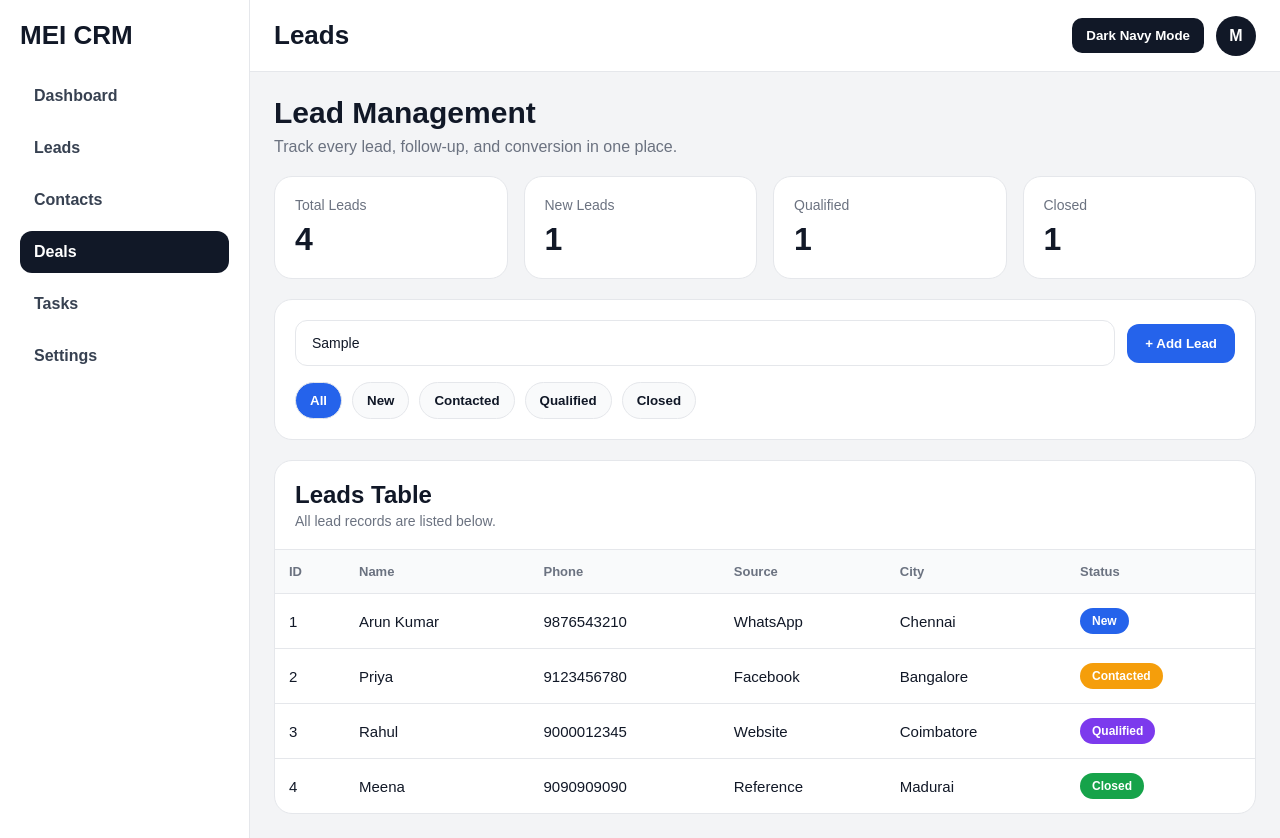
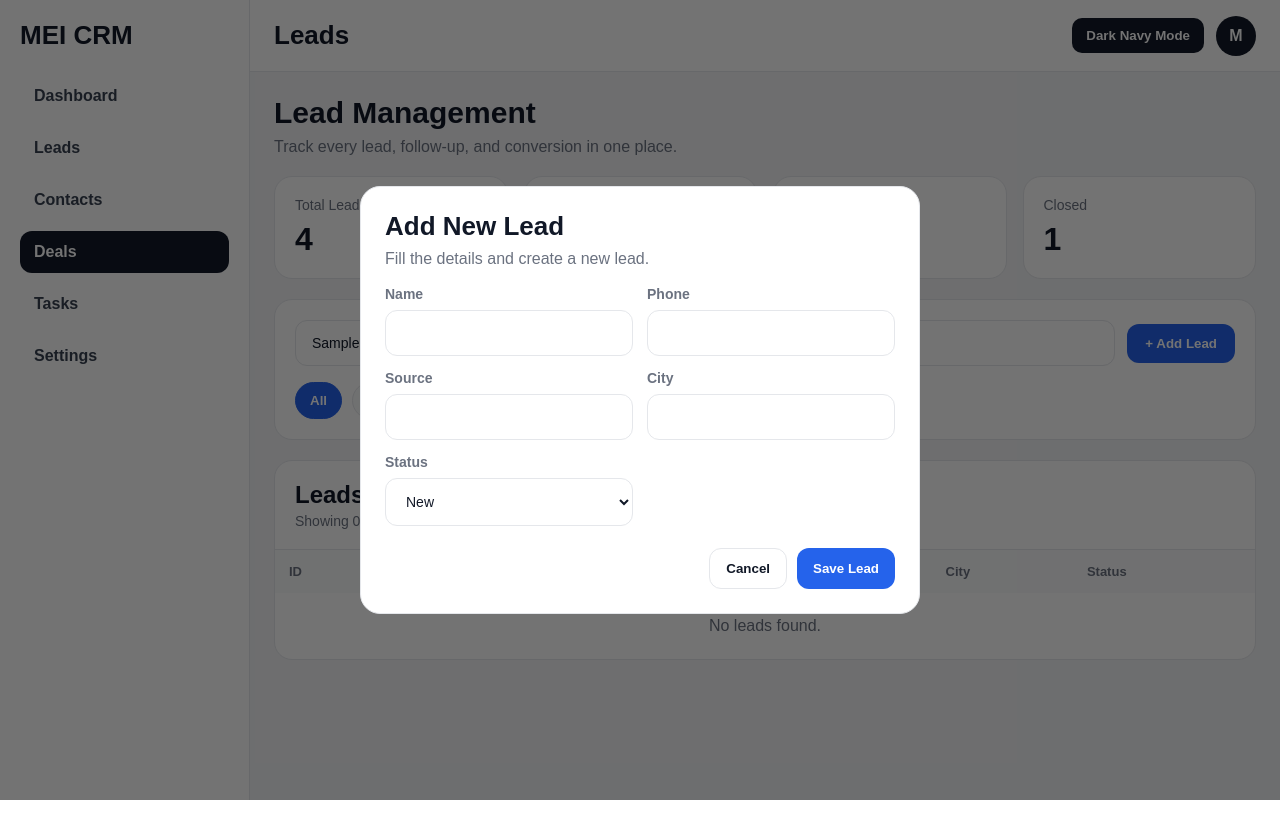
Before and after one commit to meiestate/mei-crm, a React (Vite) app: page /deals in a window 1280 px wide. Both pictures are taken after typing "Sample" into the empty fields and a click on the button "+ Add Lead". After the commit the page ends 800 px from the top, so only its background shows below. Built offline with nearby package versions, Linux system fonts and the light colour scheme.

Commit message:
mobile/tablet/desktop responsive layout,filter button click working,search working,add lead modal working,new lead add ஆகும்,counts auto update ஆகும்

```diff
--- a/src/pages/leads/LeadsPage.tsx
+++ b/src/pages/leads/LeadsPage.tsx
@@ -1,3 +1,4 @@
+import React, { useMemo, useState } from "react";
 import AppLayout from "../../components/layout/AppLayout";
 
 type LeadsPageProps = {
@@ -5,23 +6,26 @@ type LeadsPageProps = {
   onToggleTheme: () => void;
 };
 
+type LeadStatus = "New" | "Contacted" | "Qualified" | "Closed";
+type FilterType = "All" | LeadStatus;
+
 type Lead = {
   id: number;
   name: string;
   phone: string;
   source: string;
   city: string;
-  status: "New" | "Contacted" | "Qualified" | "Closed";
+  status: LeadStatus;
 };
 
-const leads: Lead[] = [
+const initialLeads: Lead[] = [
   { id: 1, name: "Arun Kumar", phone: "9876543210", source: "WhatsApp", city: "Chennai", status: "New" },
   { id: 2, name: "Priya", phone: "9123456780", source: "Facebook", city: "Bangalore", status: "Contacted" },
   { id: 3, name: "Rahul", phone: "9000012345", source: "Website", city: "Coimbatore", status: "Qualified" },
   { id: 4, name: "Meena", phone: "9090909090", source: "Reference", city: "Madurai", status: "Closed" },
 ];
 
-function getStatusColor(status: Lead["status"]) {
+function getStatusColor(status: LeadStatus) {
   switch (status) {
     case "New":
       return "#2563eb";
@@ -39,12 +43,75 @@ function getStatusColor(status: Lead["status"]) {
 export default function LeadsPage({ mode, onToggleTheme }: LeadsPageProps) {
   const isDark = mode === "dark";
 
+  const [leads, setLeads] = useState<Lead[]>(initialLeads);
+  const [searchTerm, setSearchTerm] = useState("");
+  const [activeFilter, setActiveFilter] = useState<FilterType>("All");
+  const [isModalOpen, setIsModalOpen] = useState(false);
+
+  const [formData, setFormData] = useState({
+    name: "",
+    phone: "",
+    source: "",
+    city: "",
+    status: "New" as LeadStatus,
+  });
+
   const cardBg = isDark ? "#111827" : "#ffffff";
   const border = isDark ? "#334155" : "#e5e7eb";
   const text = isDark ? "#f8fafc" : "#111827";
   const subText = isDark ? "#94a3b8" : "#6b7280";
   const softBg = isDark ? "#1e293b" : "#f9fafb";
   const inputBg = isDark ? "#0f172a" : "#ffffff";
+  const overlayBg = "rgba(0,0,0,0.55)";
+
+  const filteredLeads = useMemo(() => {
+    return leads.filter((lead) => {
+      const matchesFilter = activeFilter === "All" ? true : lead.status === activeFilter;
+
+      const q = searchTerm.trim().toLowerCase();
+      const matchesSearch =
+        q === "" ||
+        lead.name.toLowerCase().includes(q) ||
+        lead.phone.toLowerCase().includes(q) ||
+        lead.city.toLowerCase().includes(q) ||
+        lead.source.toLowerCase().includes(q);
+
+      return matchesFilter && matchesSearch;
+    });
+  }, [leads, activeFilter, searchTerm]);
+
+  const totalLeads = leads.length;
+  const newLeads = leads.filter((l) => l.status === "New").length;
+  const qualifiedLeads = leads.filter((l) => l.status === "Qualified").length;
+  const closedLeads = leads.filter((l) => l.status === "Closed").length;
+
+  const handleAddLead = () => {
+    if (!formData.name.trim() || !formData.phone.trim() || !formData.city.trim()) {
+      alert("Name, phone, city fill பண்ணணும்.");
+      return;
+    }
+
+    const newLead: Lead = {
+      id: Date.now(),
+      name: formData.name.trim(),
+      phone: formData.phone.trim(),
+      source: formData.source.trim() || "Manual",
+      city: formData.city.trim(),
+      status: formData.status,
+    };
+
+    setLeads((prev) => [newLead, ...prev]);
+    setFormData({
+      name: "",
+      phone: "",
+      source: "",
+      city: "",
+      status: "New",
+    });
+    setIsModalOpen(false);
+    setActiveFilter("All");
+    setSearchTerm("");
+  };
 
   return (
     <AppLayout title="Leads" mode={mode} onToggleTheme={onToggleTheme}>
@@ -59,15 +126,15 @@ export default function LeadsPage({ mode, onToggleTheme }: LeadsPageProps) {
         <div
           style={{
             display: "grid",
-            gridTemplateColumns: "repeat(4, minmax(0, 1fr))",
+            gridTemplateColumns: "repeat(auto-fit, minmax(220px, 1fr))",
             gap: 16,
           }}
         >
           {[
-            { label: "Total Leads", value: leads.length },
-            { label: "New Leads", value: leads.filter((l) => l.status === "New").length },
-            { label: "Qualified", value: leads.filter((l) => l.status === "Qualified").length },
-            { label: "Closed", value: leads.filter((l) => l.status === "Closed").length },
+            { label: "Total Leads", value: totalLeads },
+            { label: "New Leads", value: newLeads },
+            { label: "Qualified", value: qualifiedLeads },
+            { label: "Closed", value: closedLeads },
           ].map((item) => (
             <div
               key={item.label}
@@ -96,16 +163,16 @@ export default function LeadsPage({ mode, onToggleTheme }: LeadsPageProps) {
         >
           <div
             style={{
-              display: "flex",
-              justifyContent: "space-between",
+              display: "grid",
+              gridTemplateColumns: "minmax(220px, 1fr) auto",
               gap: 12,
-              flexWrap: "wrap",
               alignItems: "center",
             }}
           >
-            <div style={{ flex: 1, minWidth: 240 }}>
             <input
               type="text"
+              value={searchTerm}
+              onChange={(e) => setSearchTerm(e.target.value)}
               placeholder="Search lead name, phone, city..."
               style={{
                 width: "100%",
@@ -118,9 +185,9 @@ export default function LeadsPage({ mode, onToggleTheme }: LeadsPageProps) {
                 fontSize: 14,
               }}
             />
-            </div>
 
             <button
+              onClick={() => setIsModalOpen(true)}
               style={{
                 border: "none",
                 background: "#2563eb",
@@ -129,6 +196,7 @@ export default function LeadsPage({ mode, onToggleTheme }: LeadsPageProps) {
                 borderRadius: 12,
                 fontWeight: 700,
                 cursor: "pointer",
+                whiteSpace: "nowrap",
               }}
             >
               + Add Lead
@@ -143,13 +211,17 @@ export default function LeadsPage({ mode, onToggleTheme }: LeadsPageProps) {
               flexWrap: "wrap",
             }}
           >
-            {["All", "New", "Contacted", "Qualified", "Closed"].map((item, index) => (
+            {(["All", "New", "Contacted", "Qualified", "Closed"] as FilterType[]).map((item) => {
+              const active = activeFilter === item;
+
+              return (
                 <button
                   key={item}
+                  onClick={() => setActiveFilter(item)}
                   style={{
-                  border: `1px solid ${border}`,
-                  background: index === 0 ? "#2563eb" : softBg,
-                  color: index === 0 ? "#ffffff" : text,
+                    border: `1px solid ${active ? "#2563eb" : border}`,
+                    background: active ? "#2563eb" : softBg,
+                    color: active ? "#ffffff" : text,
                     padding: "10px 14px",
                     borderRadius: 999,
                     fontWeight: 600,
@@ -158,7 +230,26 @@ export default function LeadsPage({ mode, onToggleTheme }: LeadsPageProps) {
                 >
                   {item}
                 </button>
-            ))}
+              );
+            })}
+
+            <button
+              onClick={() => {
+                setActiveFilter("All");
+                setSearchTerm("");
+              }}
+              style={{
+                border: `1px solid ${border}`,
+                background: "transparent",
+                color: subText,
+                padding: "10px 14px",
+                borderRadius: 999,
+                fontWeight: 600,
+                cursor: "pointer",
+              }}
+            >
+              Clear
+            </button>
           </div>
         </div>
 
@@ -184,13 +275,13 @@ export default function LeadsPage({ mode, onToggleTheme }: LeadsPageProps) {
             <div>
               <div style={{ fontSize: 24, fontWeight: 800, color: text }}>Leads Table</div>
               <div style={{ fontSize: 14, color: subText, marginTop: 4 }}>
-                All lead records are listed below.
+                Showing {filteredLeads.length} lead(s)
               </div>
             </div>
           </div>
 
           <div style={{ overflowX: "auto" }}>
-            <table style={{ width: "100%", borderCollapse: "collapse" }}>
+            <table style={{ width: "100%", borderCollapse: "collapse", minWidth: 760 }}>
               <thead>
                 <tr style={{ background: softBg, textAlign: "left" }}>
                   <th style={thStyle(subText)}>ID</th>
@@ -202,7 +293,8 @@ export default function LeadsPage({ mode, onToggleTheme }: LeadsPageProps) {
                 </tr>
               </thead>
               <tbody>
-                {leads.map((lead) => (
+                {filteredLeads.length > 0 ? (
+                  filteredLeads.map((lead) => (
                     <tr key={lead.id} style={{ borderTop: `1px solid ${border}` }}>
                       <td style={tdStyle(text)}>{lead.id}</td>
                       <td style={tdStyle(text)}>{lead.name}</td>
@@ -225,13 +317,208 @@ export default function LeadsPage({ mode, onToggleTheme }: LeadsPageProps) {
                         </span>
                       </td>
                     </tr>
-                ))}
+                  ))
+                ) : (
+                  <tr>
+                    <td colSpan={6} style={{ padding: 24, color: subText, textAlign: "center" }}>
+                      No leads found.
+                    </td>
+                  </tr>
+                )}
               </tbody>
             </table>
           </div>
         </div>
       </div>
+
+      {isModalOpen && (
+        <div
+          onClick={() => setIsModalOpen(false)}
+          style={{
+            position: "fixed",
+            inset: 0,
+            background: overlayBg,
+            display: "grid",
+            placeItems: "center",
+            padding: 16,
+            zIndex: 999,
+          }}
+        >
+          <div
+            onClick={(e) => e.stopPropagation()}
+            style={{
+              width: "100%",
+              maxWidth: 560,
+              background: cardBg,
+              border: `1px solid ${border}`,
+              borderRadius: 20,
+              padding: 24,
+              boxSizing: "border-box",
+            }}
+          >
+            <div style={{ marginBottom: 18 }}>
+              <h3 style={{ margin: 0, color: text, fontSize: 26 }}>Add New Lead</h3>
+              <p style={{ margin: "8px 0 0", color: subText }}>
+                Fill the details and create a new lead.
+              </p>
+            </div>
+
+            <div
+              style={{
+                display: "grid",
+                gridTemplateColumns: "repeat(auto-fit, minmax(220px, 1fr))",
+                gap: 14,
+              }}
+            >
+              <InputField
+                label="Name"
+                value={formData.name}
+                onChange={(value) => setFormData((prev) => ({ ...prev, name: value }))}
+                bg={inputBg}
+                text={text}
+                subText={subText}
+                border={border}
+              />
+
+              <InputField
+                label="Phone"
+                value={formData.phone}
+                onChange={(value) => setFormData((prev) => ({ ...prev, phone: value }))}
+                bg={inputBg}
+                text={text}
+                subText={subText}
+                border={border}
+              />
+
+              <InputField
+                label="Source"
+                value={formData.source}
+                onChange={(value) => setFormData((prev) => ({ ...prev, source: value }))}
+                bg={inputBg}
+                text={text}
+                subText={subText}
+                border={border}
+              />
+
+              <InputField
+                label="City"
+                value={formData.city}
+                onChange={(value) => setFormData((prev) => ({ ...prev, city: value }))}
+                bg={inputBg}
+                text={text}
+                subText={subText}
+                border={border}
+              />
+
+              <div style={{ display: "grid", gap: 8 }}>
+                <label style={{ color: subText, fontSize: 14, fontWeight: 600 }}>Status</label>
+                <select
+                  value={formData.status}
+                  onChange={(e) =>
+                    setFormData((prev) => ({ ...prev, status: e.target.value as LeadStatus }))
+                  }
+                  style={{
+                    width: "100%",
+                    padding: "14px 16px",
+                    borderRadius: 12,
+                    border: `1px solid ${border}`,
+                    background: inputBg,
+                    color: text,
+                    outline: "none",
+                    fontSize: 14,
+                  }}
+                >
+                  <option value="New">New</option>
+                  <option value="Contacted">Contacted</option>
+                  <option value="Qualified">Qualified</option>
+                  <option value="Closed">Closed</option>
+                </select>
+              </div>
+            </div>
+
+            <div
+              style={{
+                marginTop: 22,
+                display: "flex",
+                justifyContent: "flex-end",
+                gap: 10,
+                flexWrap: "wrap",
+              }}
+            >
+              <button
+                onClick={() => setIsModalOpen(false)}
+                style={{
+                  border: `1px solid ${border}`,
+                  background: "transparent",
+                  color: text,
+                  padding: "12px 16px",
+                  borderRadius: 12,
+                  fontWeight: 700,
+                  cursor: "pointer",
+                }}
+              >
+                Cancel
+              </button>
+
+              <button
+                onClick={handleAddLead}
+                style={{
+                  border: "none",
+                  background: "#2563eb",
+                  color: "#ffffff",
+                  padding: "12px 16px",
+                  borderRadius: 12,
+                  fontWeight: 700,
+                  cursor: "pointer",
+                }}
+              >
+                Save Lead
+              </button>
+            </div>
+          </div>
+        </div>
+      )}
     </AppLayout>
+  );
+}
+
+function InputField({
+  label,
+  value,
+  onChange,
+  bg,
+  text,
+  subText,
+  border,
+}: {
+  label: string;
+  value: string;
+  onChange: (value: string) => void;
+  bg: string;
+  text: string;
+  subText: string;
+  border: string;
+}) {
+  return (
+    <div style={{ display: "grid", gap: 8 }}>
+      <label style={{ color: subText, fontSize: 14, fontWeight: 600 }}>{label}</label>
+      <input
+        type="text"
+        value={value}
+        onChange={(e) => onChange(e.target.value)}
+        style={{
+          width: "100%",
+          padding: "14px 16px",
+          borderRadius: 12,
+          border: `1px solid ${border}`,
+          background: bg,
+          color: text,
+          outline: "none",
+          fontSize: 14,
+          boxSizing: "border-box",
+        }}
+      />
+    </div>
   );
 }
 
```
Lines whose indentation alone changed are shown as unchanged.
